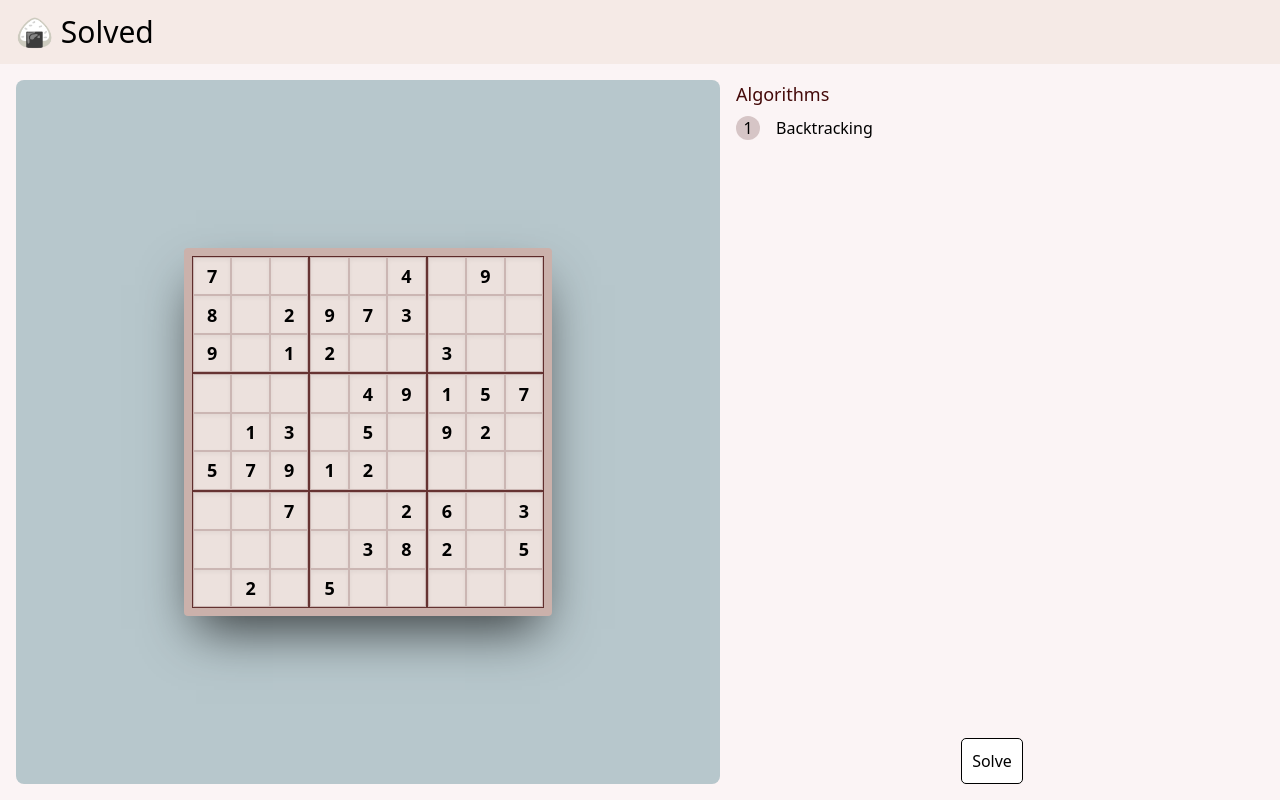
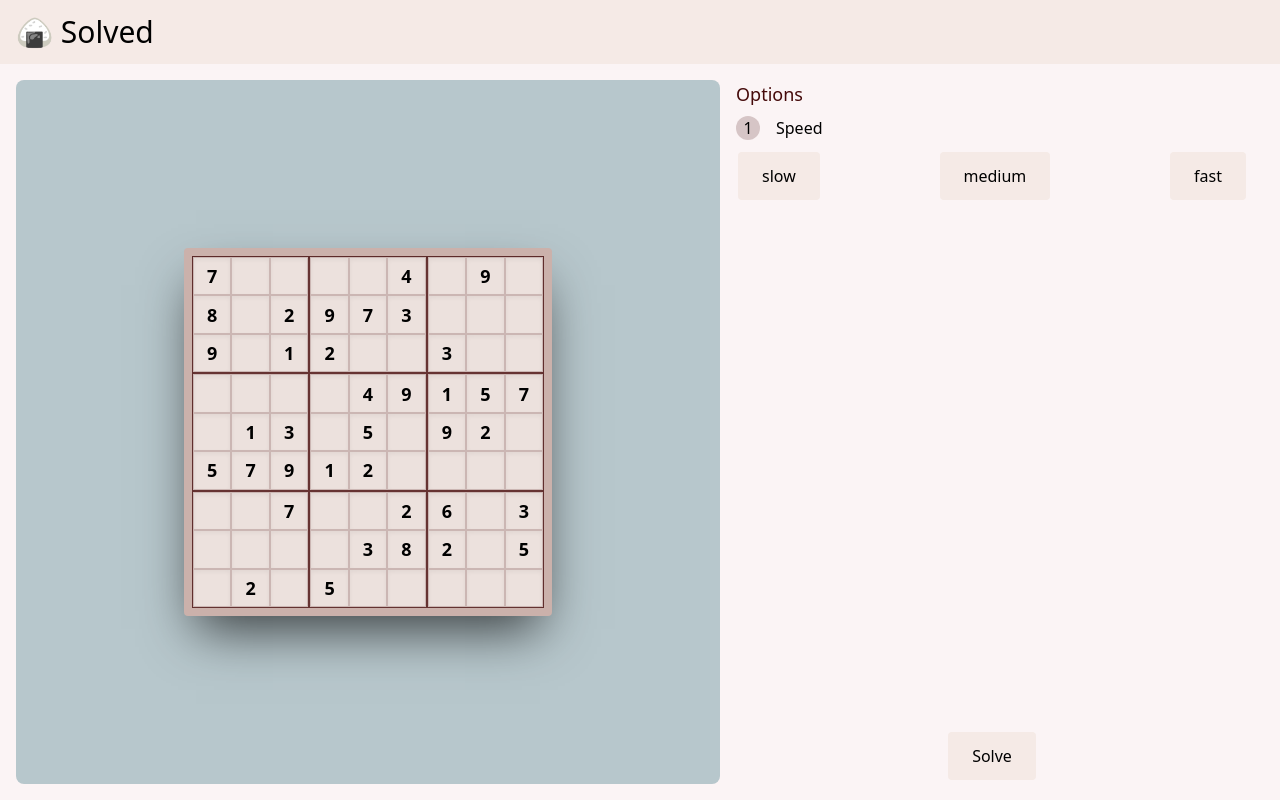
Before and after one commit to Justin-Arnold/svelte-sudoku-solver, a SvelteKit app: page / in a window 1280 px wide. Built offline with nearby package versions, Linux system fonts and the light colour scheme.

Commit message:
Add BaseButton into app

```diff
--- a/src/app.html
+++ b/src/app.html
@@ -6,7 +6,7 @@
 		<meta name="viewport" content="width=device-width" />
 		%sveltekit.head%
 	</head>
-	<body data-sveltekit-preload-data="hover" class="bg-[#f5eae6] h-screen w-screen overflow-hidden">
+	<body data-sveltekit-preload-data="hover">
         <!-- class="bg-[#f5eae6]" -->
 		<div style="display: contents">%sveltekit.body%</div>
 	</body>
--- /dev/null
+++ b/src/components/BaseButton.svelte
@@ -0,0 +1,33 @@
+<script>
+    export let text = '';
+    export let onClick = () => {};
+</script>
+
+<button on:click={onClick} class="">
+    {text}
+</button>
+
+<style>
+    button {
+        background-color: #f5eae6;
+        border: none;
+        color: rgba(black, .2);
+        padding: 12px 24px;
+        text-align: center;
+        text-decoration: none;
+        display: inline-block;
+        font-size: 16px;
+        margin: 4px 2px;
+        cursor: pointer;
+        border-radius: 4px;
+    }
+
+    button:hover {
+        background-color: #dacccc;
+    }
+
+    button:disabled {
+        opacity: 0.6;
+        cursor: not-allowed;
+    }
+</style>
--- a/src/routes/+page.svelte
+++ b/src/routes/+page.svelte
@@ -1,6 +1,7 @@
 <script lang="ts">
 import type { PossibleValue, SudokuPuzzle } from "$lib/sudoku";
 import { solvePuzzle, validateSolution } from "$lib/sudoku";
+import BaseButton from "../components/BaseButton.svelte";
 import PuzzleSection from '../components/PuzzleSection.svelte'
 
 export let puzzle: SudokuPuzzle = [
@@ -86,13 +87,18 @@ async function solve() {
         </div>
         <div class="h-full flex flex-col justify-end items-center w-full">
             <div class="grow w-full items-start justify-top flex flex-col px-4 gap-2">
-                <h2 class="text-lg text-red-950">Algorithms</h2>
+                <h2 class="text-lg text-red-950">Options</h2>
                 <div class="flex gap-4">
                     <div class="h-full aspect-square rounded-full bg-red-950/20 grid place-items-center">1</div>
-                    <p>Backtracking</p>
+                    <p>Speed</p>
+                </div>
+                <div class="flex gap-4 justify-between w-full">
+                    <BaseButton text="slow"></BaseButton>
+                    <BaseButton text="medium"></BaseButton>
+                    <BaseButton text="fast"></BaseButton>
                 </div>
             </div>
-            <button on:click={() => solve()}>Solve</button>
+            <BaseButton onClick={() => solve()} text="Solve"></BaseButton>
         </div>
     </div>
 </div>
```
